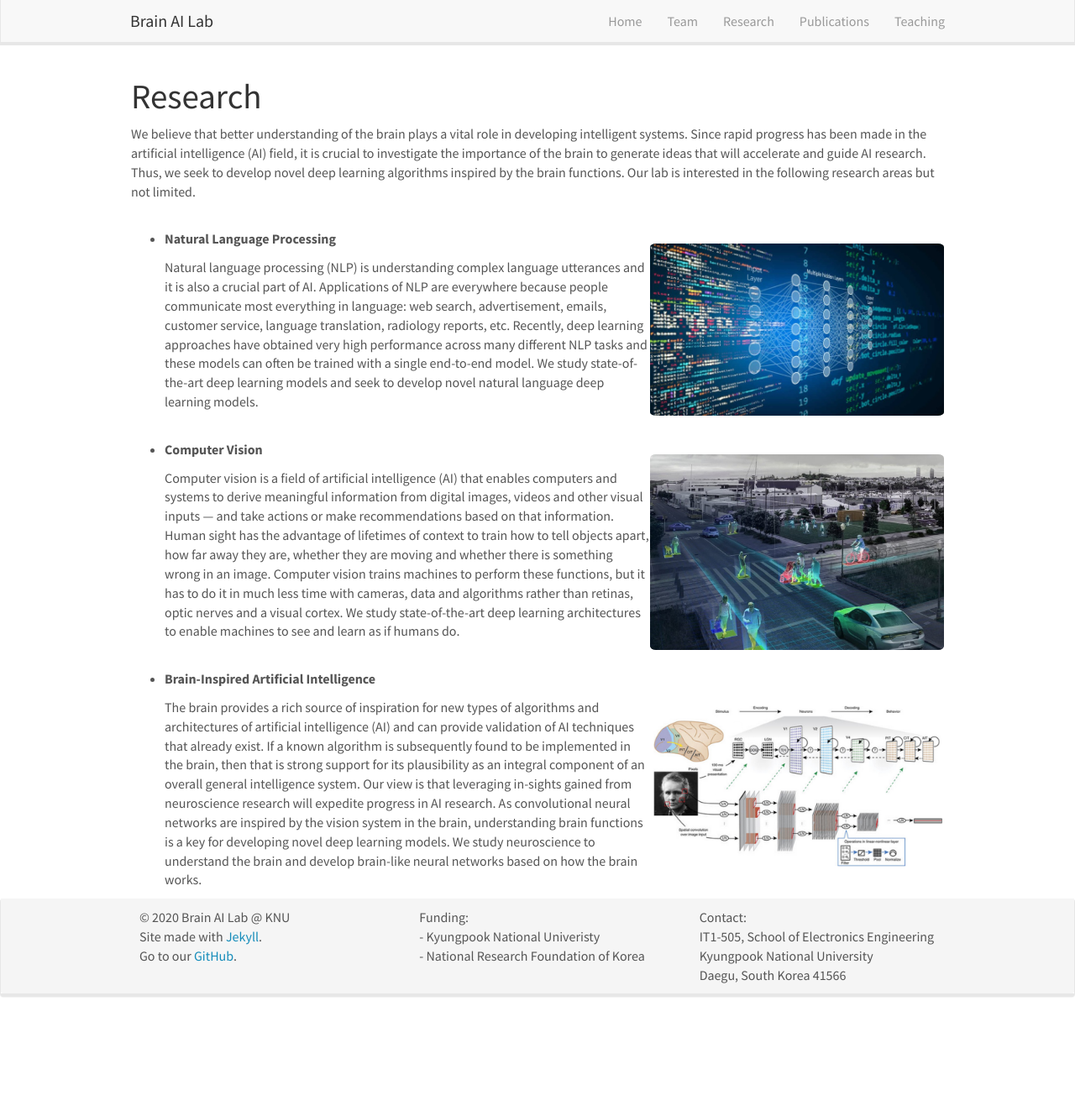
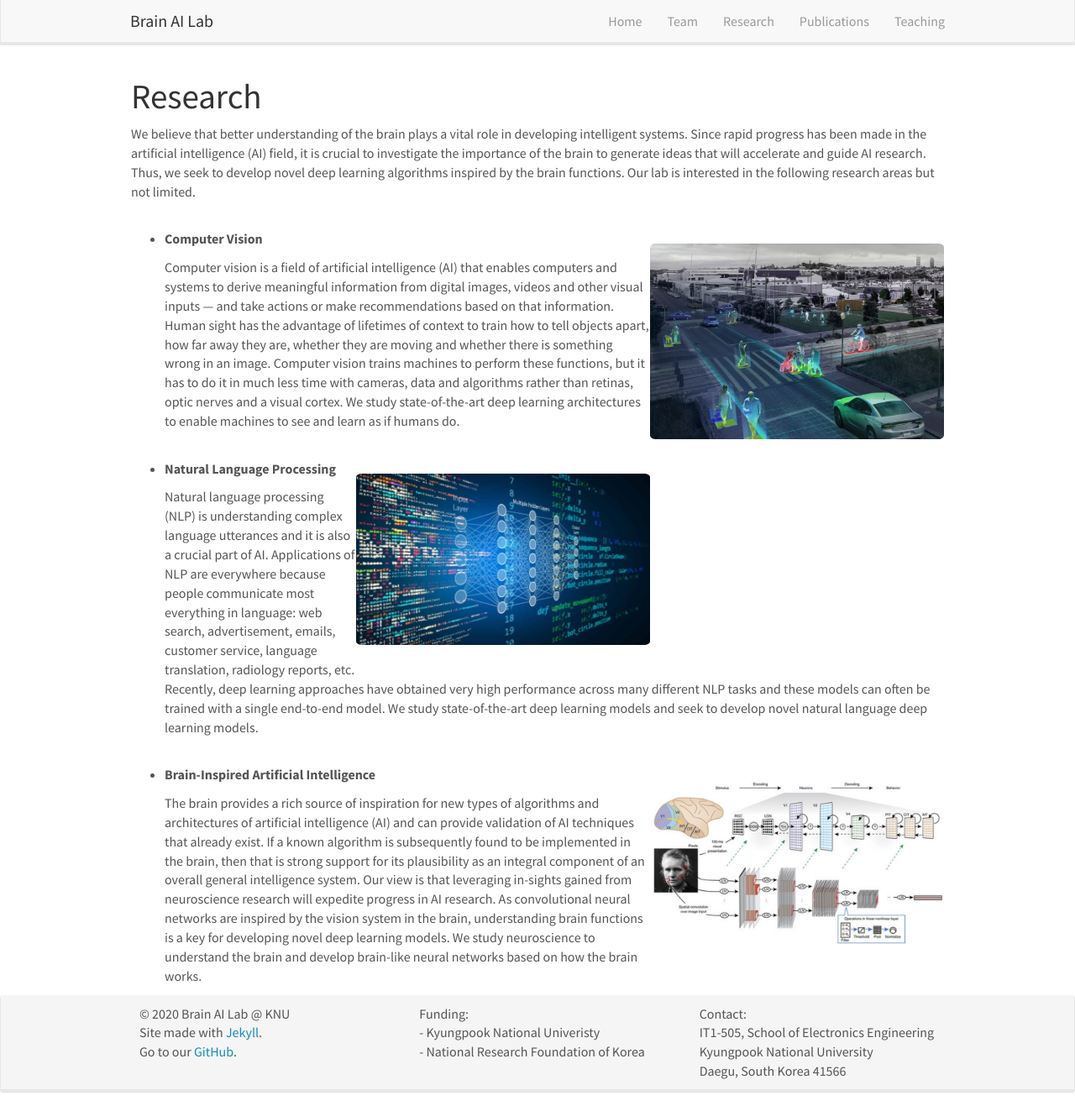
Before and after one commit to KNU-BrainAI/knu-brainai.github.io, a Jekyll site: the page built from _pages/research.md, in a window 1280 px wide and 1323 px high. Shown: the whole window at 84% size. Built offline with Jekyll 4.4.1, drawn with Linux system fonts in a browser that asks for light colours; nearby versions of some CDN libraries.

Commit message:
Update research.md

```diff
--- a/_pages/research.md
+++ b/_pages/research.md
@@ -10,15 +10,14 @@ permalink: /research/
 
 We believe that better understanding of the brain plays a vital role in developing intelligent systems. Since rapid progress has been made in the artificial intelligence (AI) field, it is crucial to investigate the importance of the brain to generate ideas that will accelerate and guide AI research. Thus, we seek to develop novel deep learning algorithms inspired by the brain functions. Our lab is interested in the following research areas but not limited.<br><br>
 
+- **Computer Vision** ![]({{ site.url }}{{ site.baseurl }}/images/cv.jpg){: style="width: 350px; float: right"}
+
+  Computer vision is a field of artificial intelligence (AI) that enables computers and systems to derive meaningful information from digital images, videos and other visual inputs — and take actions or make recommendations based on that information. Human sight has the advantage of lifetimes of context to train how to tell objects apart, how far away they are, whether they are moving and whether there is something wrong in an image. Computer vision trains machines to perform these functions, but it has to do it in much less time with cameras, data and algorithms rather than retinas, optic nerves and a visual cortex. We study state-of-the-art deep learning architectures to enable machines to see and learn as if humans do. <br><br>
+
 - **Natural Language Processing** ![]({{ site.url }}{{ site.baseurl }}/images/nlp.jpg){: style="width: 350px; float: right"}
 
   Natural language processing (NLP) is understanding complex language utterances and it is also a crucial part of AI. Applications of NLP are everywhere because people communicate most everything in language: web search, advertisement, emails, customer service, language translation, radiology reports, etc. Recently, deep learning approaches have obtained very high performance across many different NLP tasks and these models can often be trained with a single end-to-end model. We study state-of-the-art deep learning models and seek to develop novel natural language deep learning models.<br><br>
 
-
-- **Computer Vision** ![]({{ site.url }}{{ site.baseurl }}/images/cv.jpg){: style="width: 350px; float: right"}
-
-  Computer vision is a field of artificial intelligence (AI) that enables computers and systems to derive meaningful information from digital images, videos and other visual inputs — and take actions or make recommendations based on that information. Human sight has the advantage of lifetimes of context to train how to tell objects apart, how far away they are, whether they are moving and whether there is something wrong in an image. Computer vision trains machines to perform these functions, but it has to do it in much less time with cameras, data and algorithms rather than retinas, optic nerves and a visual cortex. We study state-of-the-art deep learning architectures to enable machines to see and learn as if humans do. <br><br>
-
 - **Brain-Inspired Artificial Intelligence** ![]({{ site.url }}{{ site.baseurl }}/images/cnn.png){: style="width: 350px; float: right"}
 
   The brain provides a rich source of inspiration for new types of algorithms and architectures of artificial intelligence (AI) and can provide validation of AI techniques that already exist. If a known algorithm is subsequently found to be implemented in the brain, then that is strong support for its plausibility as an integral component of an overall general intelligence system. Our view is that leveraging in-sights gained from neuroscience research will expedite progress in AI research. As convolutional neural networks are inspired by the vision system in the brain, understanding brain functions is a key for developing novel deep learning models. We study neuroscience to understand the brain and develop brain-like neural networks based on how the brain works.
```
